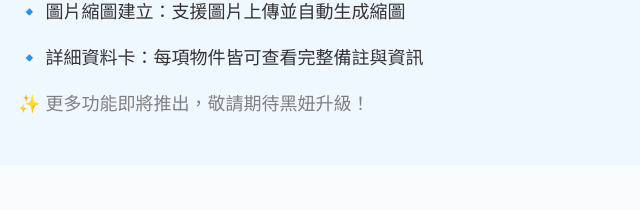
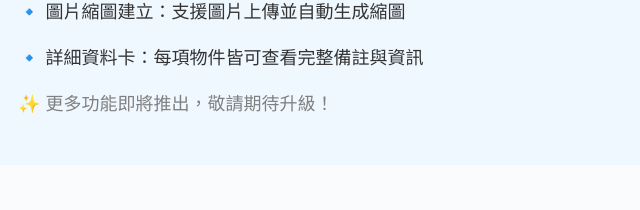
Before and after one commit to good1men1/blackniu-ai.github.io, a plain HTML site: page index.html in a window 1280 px wide. Shown: the part 630-840 px from the top of the page, 222-862 px from the left. Drawn offline with Linux system fonts and the light colour scheme.

Commit message:
Update index.html

```diff
--- a/index.html
+++ b/index.html
@@ -90,7 +90,7 @@
     <li style="padding: 10px 0; font-size: 18px;">🔹 物件建構：每個專案中可新增多筆物件資料</li>
     <li style="padding: 10px 0; font-size: 18px;">🔹 圖片縮圖建立：支援圖片上傳並自動生成縮圖</li>
     <li style="padding: 10px 0; font-size: 18px;">🔹 詳細資料卡：每項物件皆可查看完整備註與資訊</li>
-    <li style="padding: 10px 0; font-size: 18px; color: gray;">✨ 更多功能即將推出，敬請期待黑妞升級！</li>
+    <li style="padding: 10px 0; font-size: 18px; color: gray;">✨ 更多功能即將推出，敬請期待升級！</li>
   </ul>
 </section>
   <footer>© 2025 黑妞智慧品牌</footer>
```
